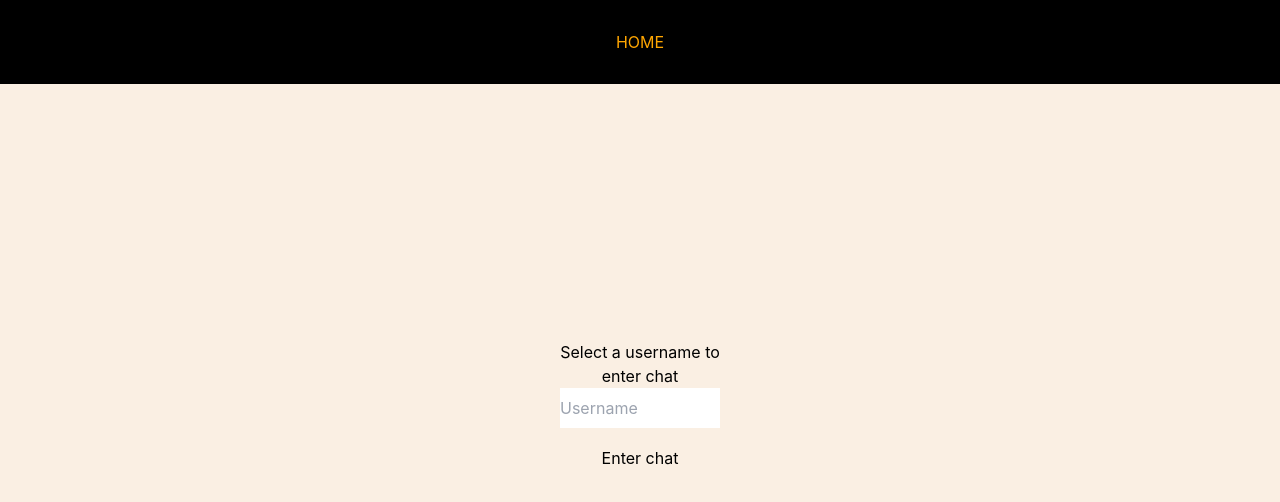
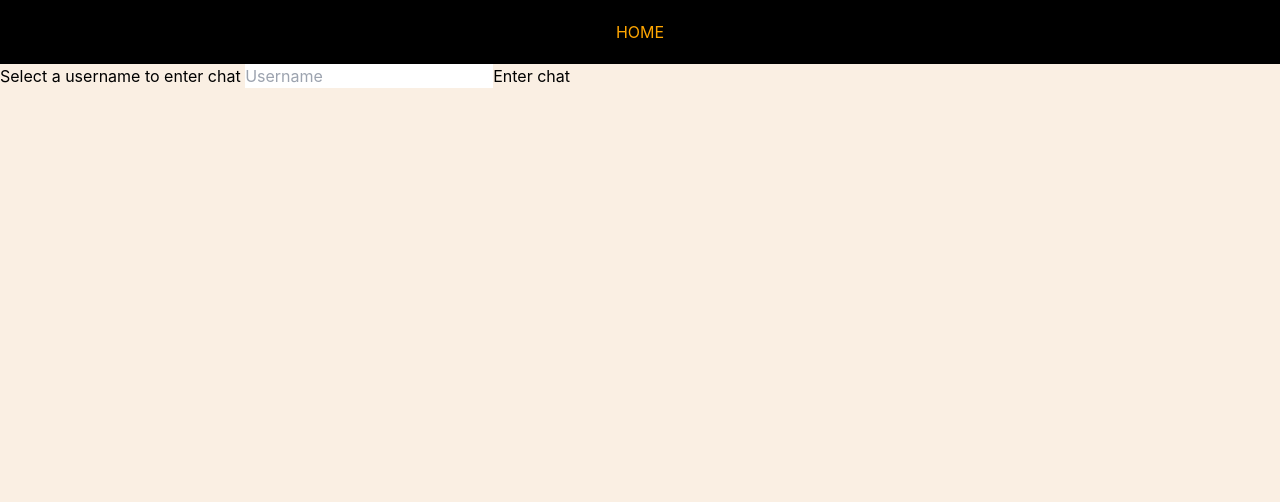
Before and after one commit to JesperGrank/chat-typescript-remake-tw, a React (Create React App) app in the folder client/: page / in a window 1280 px wide. Shown: the top 502 px of the page. Built offline with nearby package versions, Linux system fonts and the light colour scheme; no server answers.

Commit message:
Navbar styled as original CSS

```diff
--- a/client/src/App.css
+++ b/client/src/App.css
@@ -1,4 +1,4 @@
-* {
+/* * {
   margin: 0;
   padding: 0;
 }
@@ -124,4 +124,4 @@ li, a {
   max-width: 30%;
   margin: 15px auto;
   border-radius: 10px;
-}
+} */
--- a/client/src/components/Navbar.tsx
+++ b/client/src/components/Navbar.tsx
@@ -2,8 +2,8 @@ import {Link} from "react-router-dom"
 
 export default function Navbar() {
   return (
-    <nav>
-        <ul className="nav_links">
+    <nav className="flex justify-center bg-black p-5 text-skyOrange">
+        <ul className="hover:underline hover:text-white">
         <li><Link to="/">HOME</Link></li>
         </ul>
     </nav>
```
